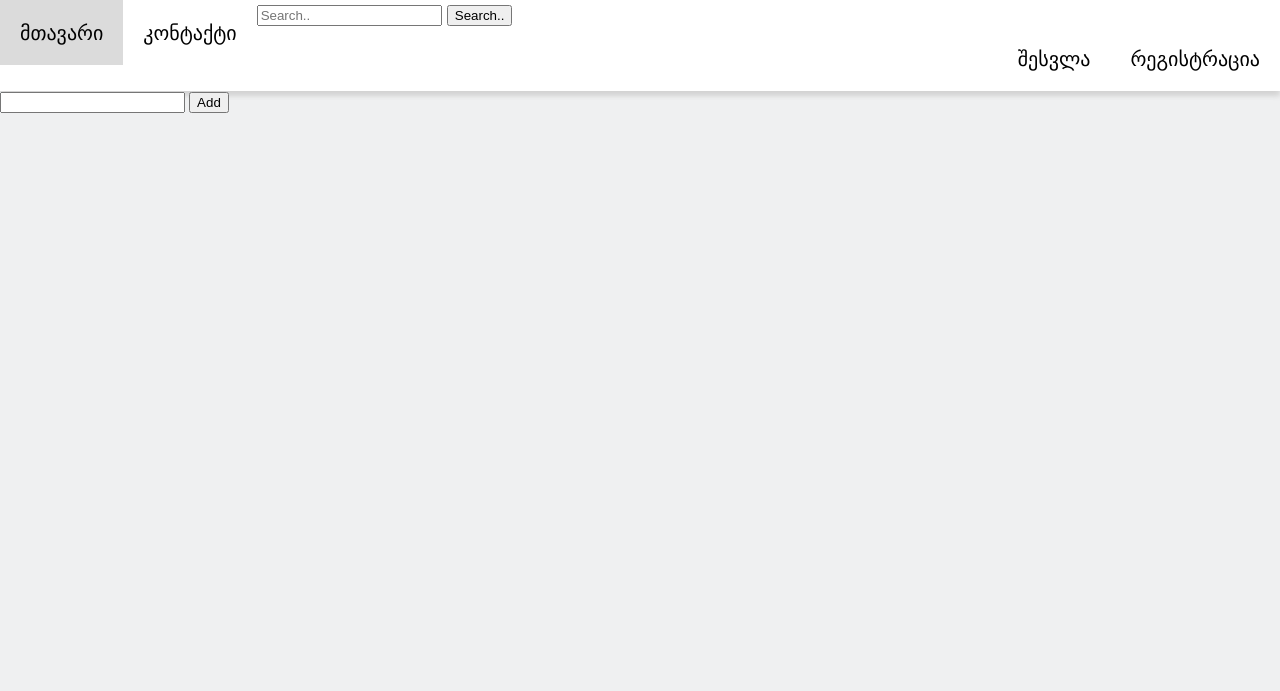
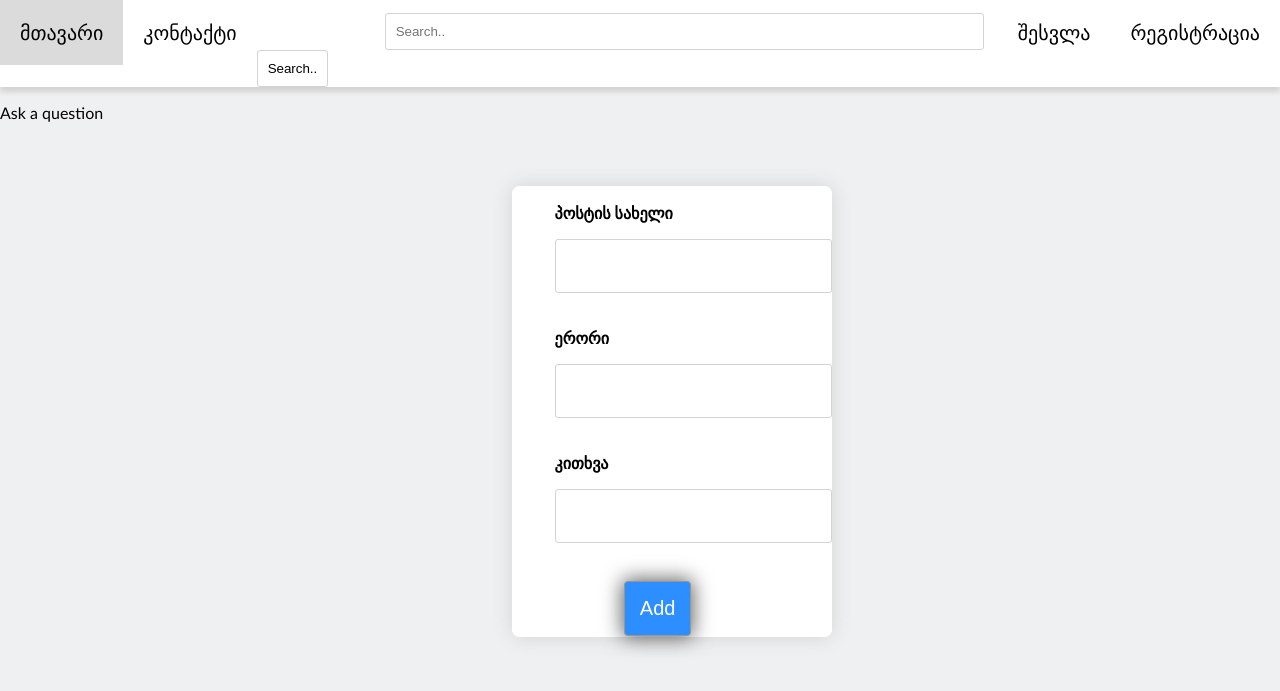
Before and after one commit to NikaKereselidze/ProgramFlow, a Flask app: page /posts/add in a window 1280 px wide. Shown: the top 691 px of the page. Run offline with Flask 2, Linux system fonts and the light colour scheme.

Commit message:
Add files via upload

```diff
--- a/app.py
+++ b/app.py
@@ -47,8 +47,6 @@ def login():
         email = request.form['email']
         password = request.form['password']
         user = User.query.filter_by(email=email).first()
-        if 'user' in session:
-            return redirect(url_for('logged'))
         if user:
             if check_password_hash(user.password, password):
                 flash('Successfully logged in!')
@@ -60,11 +58,16 @@ def login():
         if not user:
             flash('This Email does not exist.. Try again.')
             return redirect(url_for('login'))
-
+    if 'user' in session:
+        flash('Already signed in..')
+        return redirect(url_for('home'))
     return render_template("login.html")
 
 @app.route('/signup', methods=['GET', 'POST'])
 def signup():
+    if 'user' in session:
+        flash('Already signed in..')
+        return redirect(url_for('home'))
     if request.method == "POST":
         username = request.form['username']
         password = request.form['password']
@@ -104,7 +107,9 @@ def send_contact():
 def posts():
     if request.method == 'POST':
         search = request.form['search']
-        if search:
+        if search == '':
+            return redirect(url_for('posts'))
+        elif search != '':
             posts = Posts.query.filter(Posts.post.contains(search))
     else:
         posts = Posts.query.all()
@@ -117,7 +122,7 @@ def posts():
 def add_post():
     if request.method == 'POST':
         title = request.form['title']
-        created_title = Posts(post=title)
+        created_title = Posts(post=title, author=session['user'])
         db.session.add(created_title)
         db.session.commit()
         flash('Successfully created the post')
@@ -128,6 +133,9 @@ def add_post():
 @app.route('/posts/delete/<int:id>')
 def delete(id):
     post_delete = Posts.query.get(id)
+    if post_delete.author != session['user']:
+        flash('You are not the author of the post')
+        return redirect(url_for('posts'))
     try:
         db.session.delete(post_delete)
         db.session.commit()
@@ -151,7 +159,10 @@ class User(db.Model):
 
 class Posts(db.Model):
     post_id = db.Column(db.Integer, primary_key=True)
-    post = db.Column(db.String(5000))
+    author = db.Column(db.String(10000))
+    post = db.Column(db.Text)
+    error = db.Column(db.Text)
+    question = db.Column(db.Text)
 
 
 admin.add_view(ModelView(User, db.session))
--- a/static/style.css
+++ b/static/style.css
@@ -169,6 +169,86 @@ body {
     font-size: 22px;
 }
 
+.searchInput {
+    border: lightgray 1px solid;
+    border-radius: 3px;
+    padding: 10px;
+    margin-top: 13px;
+    margin-left: 10%;
+}
+
+.searchButton {
+    border: lightgray 1px solid;
+    border-radius: 3px;
+    background-color: white;
+    padding:10px;
+}
+
+.searchButton:hover {
+    cursor: pointer;
+    color: gray;
+}
+
+.addPostDiv {
+    display: flex;
+    justify-content: left;
+    margin-top: 8vh;
+    margin-left: 40%;
+    margin-right: 35%;
+    border: white 1px solid;
+    background-color: white;
+    box-shadow: 0px 0px 20px lightgrey;
+    border-radius: 7px;
+}
+
+.addPostTitle{
+    padding: 15px;
+    font-size: 19px;
+    border: lightgray 1px solid;
+    border-radius: 3px;
+}
+
+.addPostError {
+    padding: 15px;
+    font-size: 19px;
+    border: lightgray 1px solid;
+    border-radius: 3px;
+}
+
+.addPostQuestion {
+    padding: 15px;
+    font-size: 19px;
+    border: lightgray 1px solid;
+    border-radius: 3px;
+}
+
+.addPostSubmit {
+    background-color: white;
+    border: rgb(150,150,150) 1px solid;
+    border-radius: 4px;
+    font-size: 20px;
+    padding:15px;
+    color: white;
+    background-color: rgb(45, 143, 255);
+    box-shadow: 0px 0px 20px 2px rgb(100,100,100);
+}
+
+.addPostTitleDiv {
+    margin-left: 15%;
+}
+
+.addPostErrorDiv {
+    margin-left: 15%;
+}
+
+.addPostQuestionDiv {
+    margin-left: 15%;
+}
+
+.addPostSubmitDiv {
+    margin-left: 40%;
+}
+
 ul {
     list-style-type:none;
     margin: 0;
--- a/templates/add_post.html
+++ b/templates/add_post.html
@@ -1,7 +1,31 @@
 {%extends 'base.html'%}
 {%block content%}
-<form method='POST', action=''>
-<input name='title'>
-<button type='submit'>Add</button>
-</form>
+
+<div>
+    <p>Ask a question</p>
+</div>
+
+<div class='addPostDiv'>
+    <form method='POST', action=''>
+        <div class='addPostTitleDiv'>
+            <p><b>პოსტის სახელი</b></p>
+            <input name='title' class='addPostTitle'>
+        </div>
+        <br>
+        <div class='addPostErrorDiv'>
+            <p><b>ერორი</b></p>
+            <input type="text" name="error" class='addPostError'>
+        </div>
+        <br>
+        <div class='addPostQuestionDiv'>
+            <p><b>კითხვა</b></p>
+            <input type="text" name='question' class='addPostQuestion'>
+        </div>
+        <br><br>
+        <div class='addPostSubmitDiv'>
+            <button type='submit' class='addPostSubmit'>Add</button>
+        </div>
+    </form>
+</div>
+
 {%endblock%}
--- a/templates/base.html
+++ b/templates/base.html
@@ -11,14 +11,14 @@
     <ul>
         <a href="/"><li>მთავარი</li></a>
         <a href="/contact"><li>კონტაქტი</li></a>
-        <form method='POST'>
-            <input type="text" name='search' class='searchInput' placeholder="Search..">
-            <button class='searchButton'>Search..</button>
-        </form>
         {%block login_sys%}
         <a href="/signup"><li style="float: right;">რეგისტრაცია</li></a>
         <a href="/login"><li style="float: right;">შესვლა</li></a>
         {%endblock%}
+        <form method='POST' action='/posts'>
+            <input type="text" name='search' class='searchInput' size='70' placeholder="Search..">
+            <button class='searchButton'>Search..</button>
+        </form>
     </ul>
     {%block content%}{%endblock%}
 </body>
```
Also changed, not shown: templates/post_page.html (added, +10 -0 lines), sqlite.db.
